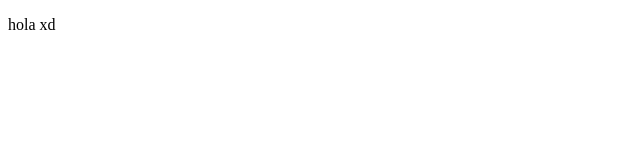
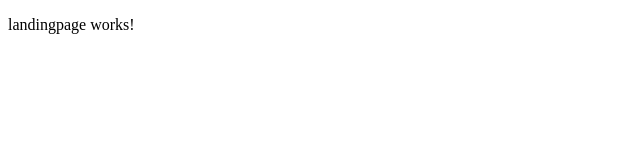
Before and after one commit to Daniel2001AL/SuaveLomito, an Angular app: page / in a window 1280 px wide. Shown: the top 160 px of the page, without its empty margins (0-640 px from the left). Built offline with nearby package versions, Linux system fonts and the light colour scheme.

Commit message:
add landing page component

```diff
--- a/src/app/app.component.html
+++ b/src/app/app.component.html
@@ -1 +1 @@
-<p>hola xd</p>
+<router-outlet></router-outlet>
--- /dev/null
+++ b/src/app/landingpage/landingpage.component.html
@@ -0,0 +1 @@
+<p>landingpage works!</p>
--- /dev/null
+++ b/src/app/landingpage/landingpage.component.ts
@@ -0,0 +1,15 @@
+import { Component, OnInit } from '@angular/core';
+
+@Component({
+  selector: 'app-landingpage',
+  templateUrl: './landingpage.component.html',
+  styleUrls: ['./landingpage.component.css']
+})
+export class LandingpageComponent implements OnInit {
+
+  constructor() { }
+
+  ngOnInit(): void {
+  }
+
+}
```
Also changed, not shown: src/app/app-routing.module.ts (added, +14 -0 lines), src/app/app.module.ts (+6 -2 lines), src/app/landingpage/landingpage.component.css (added), 1 other file (tests, documents, lock files or other folders).
